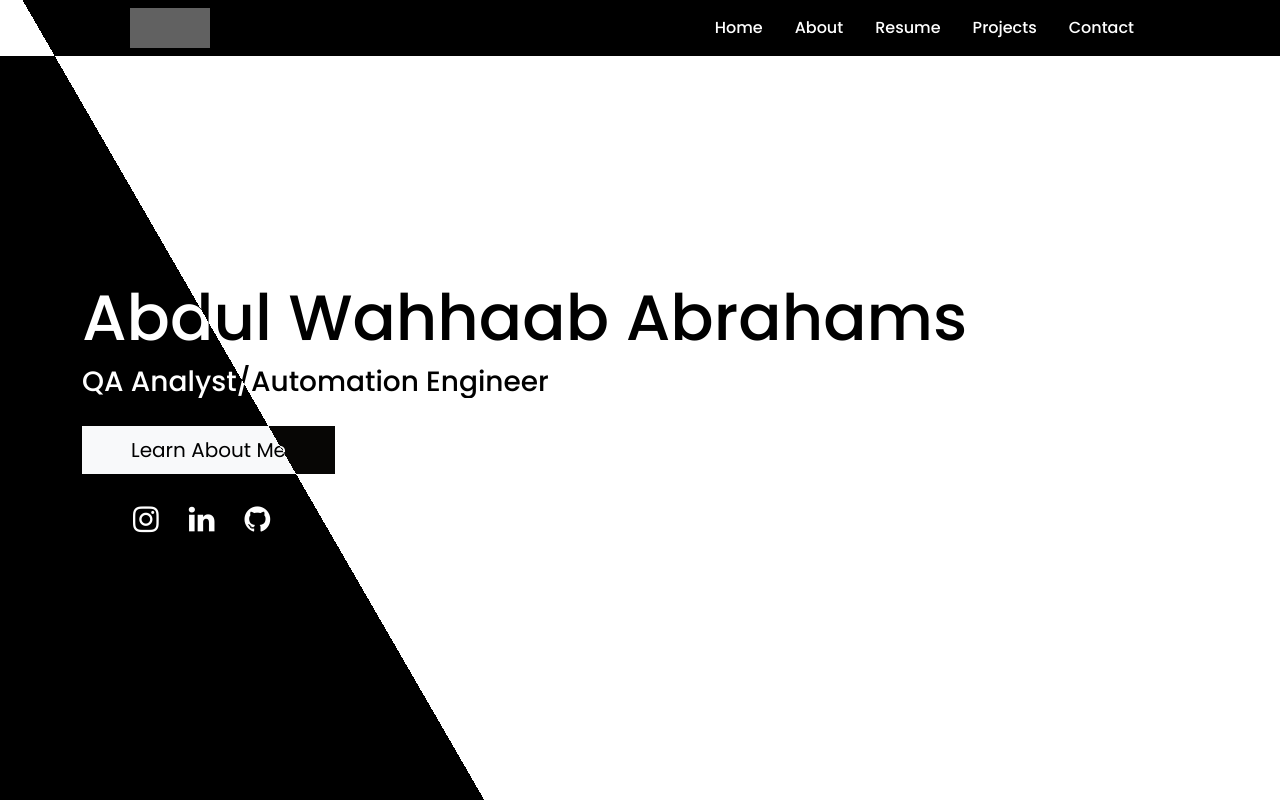
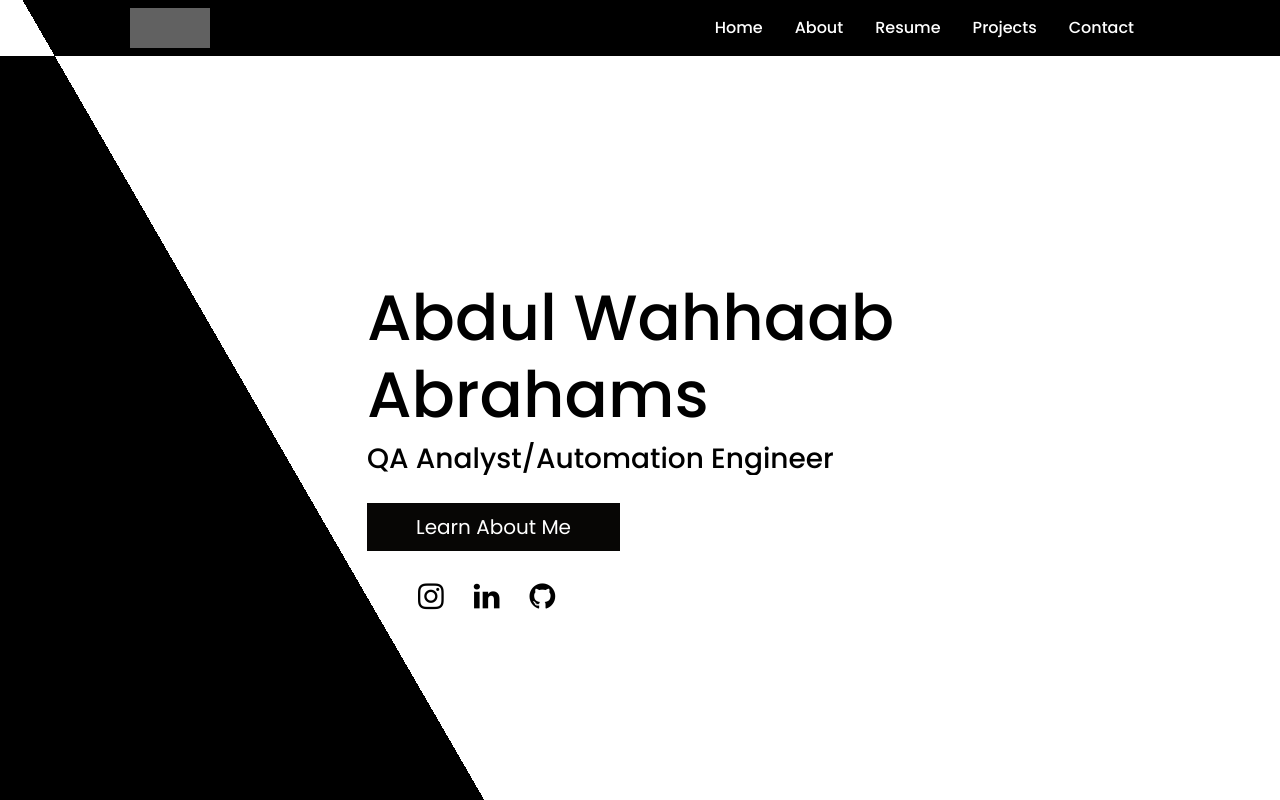
Before and after one commit to AbdulAbrahams/AbdulWahhaab, a Vue app: page / in a window 1280 px wide. Shown: the top 800 px of the page. Built offline with nearby package versions, Linux system fonts and the light colour scheme; grey boxes are pictures that could not be loaded.

Commit message:
Update HomeView.vue

```diff
--- a/src/views/HomeView.vue
+++ b/src/views/HomeView.vue
@@ -4,7 +4,7 @@
       <div class="container">
         <section class="introSec">
           <div class="row introduction">
-            <div class="col-md-12 intro" data-aos="fade-left" data-aos-duration="2000">
+            <div class="col-md-6 intro" data-aos="fade-left" data-aos-duration="2000">
               <h1 class="introH1">Abdul Wahhaab Abrahams</h1>
               <h3 class="my-1">QA Analyst/Automation Engineer</h3>
               <a href="#about" class="learn btn btn-lg btn-light my-4 px-5" style="border-radius: 0px;">Learn About Me</a>
@@ -12,6 +12,8 @@
                 <a href="https://www.instagram.com/abdul_abrahams_/"><i class="fa fa-instagram mx-4"></i></a>
                 <a href="https://www.linkedin.com/in/abdul-wahhaab-abrahams-506142222/"><i class="fa fa-linkedin"></i></a>
                 <a href="https://github.com/AbdulAbrahams"><i class="fa fa-github mx-4"></i></a>
+              </div>
+            <div class="col-md-6 meImg" data-aos="fade-right" data-aos-duration="2000">
               </div>
             </div>
           </div>
```
